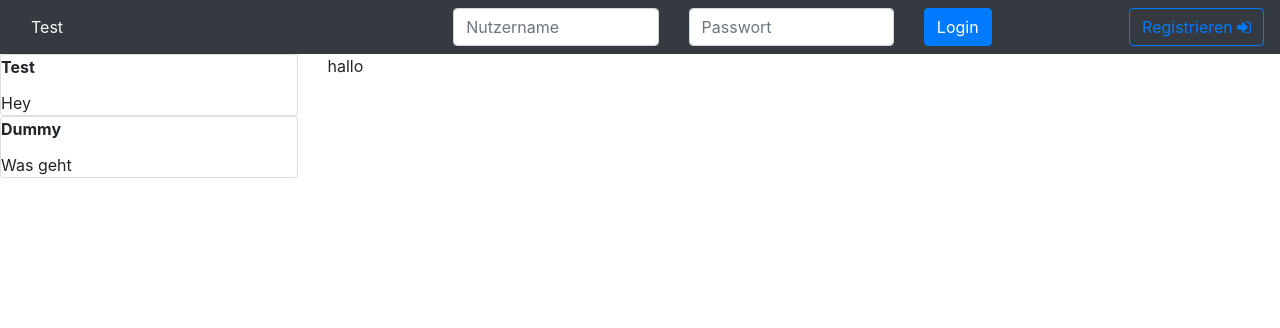
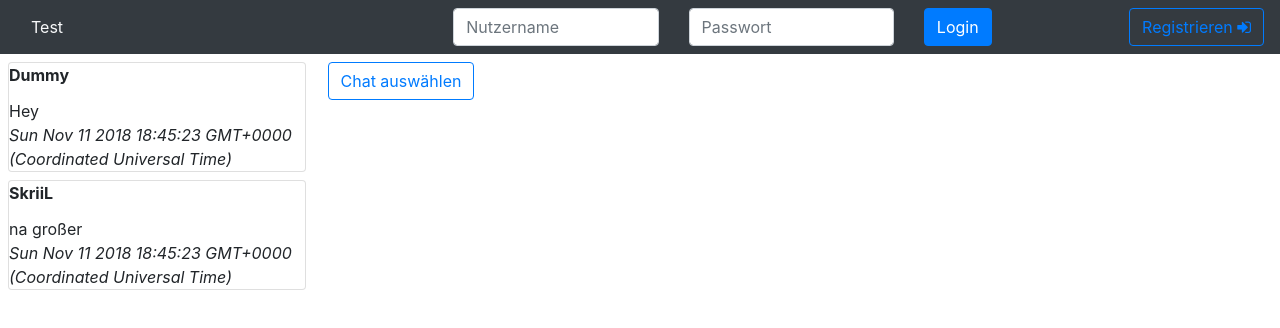
Before and after one commit to SkriiL/chat_angular, an Angular app: page /1/chat in a window 1280 px wide. Shown: the top 328 px of the page. Built offline with nearby package versions, Linux system fonts and the light colour scheme.

Commit message:
#9 chat seite

```diff
--- a/src/app/app.module.ts
+++ b/src/app/app.module.ts
@@ -15,6 +15,7 @@ import { UserEditComponent } from './pages/user-view/user-edit.component';
 import { ChatComponent } from './pages/chat/chat.component';
 import { MessageComponent } from './components/message/message.component';
 import { AllChatsComponent } from './components/all-chats/all-chats.component';
+import { SpecificChatComponent } from './components/specific-chat/specific-chat.component';
 
 @NgModule({
   declarations: [
@@ -28,6 +29,7 @@ import { AllChatsComponent } from './components/all-chats/all-chats.component';
     ChatComponent,
     MessageComponent,
     AllChatsComponent,
+    SpecificChatComponent,
   ],
   imports: [
     BrowserModule,
--- a/src/app/components/all-chats/all-chats.component.html
+++ b/src/app/components/all-chats/all-chats.component.html
@@ -1,8 +1,9 @@
-<div class="container">
-  <div class="row" *ngFor="let chat of chats">
-    <div class="card" style="width: 100%">
-      <strong class="card-title">{{ chat.user }}</strong>
-      <span class="card-text">{{ chat.messages[1].message }}</span>
+<div class="container ml-2">
+  <div class="row mt-2" *ngFor="let conv of conversations">
+    <div class="card" style="width: 100%" (click)="onSelect(conv)">
+      <strong class="card-title">{{ conv.member[1].username }}</strong>
+      <span class="card-text">{{ conv.messages[0].text }}</span>
+      <span class="card-text -align-right font-italic">{{ conv.messages[0].date }}</span>
     </div>
   </div>
 </div>
--- a/src/app/components/all-chats/all-chats.component.ts
+++ b/src/app/components/all-chats/all-chats.component.ts
@@ -1,17 +1,22 @@
-import { Component, OnInit } from '@angular/core';
+import {Component, EventEmitter, OnInit, Output} from '@angular/core';
+import {Conversations} from '../../users';
+import {Conversation} from '../../models/conversation.model';
 
 @Component({
   selector: 'app-all-chats',
   templateUrl: './all-chats.component.html',
 })
 export class AllChatsComponent implements OnInit {
-  chats = [
-    {user: 'Test', messages: [{user: 0, message: 'Hi'}, {user: 1, message: 'Hey'}]},
-    {user: 'Dummy', messages: [{user: 0, message: 'Na'}, {user: 1, message: 'Was geht'}]}
-  ];
+  @Output() select = new EventEmitter<Conversation>();
+  public conversations = Conversations;
+  public selectedConversation: Conversation;
+
   constructor() { }
 
   ngOnInit() {
   }
 
+  onSelect(conversation: Conversation) {
+    this.select.emit(conversation);
+  }
 }
--- a/src/app/components/message/message.component.ts
+++ b/src/app/components/message/message.component.ts
@@ -1,16 +1,34 @@
-import { Component, OnInit } from '@angular/core';
+import {Component, Input, OnInit} from '@angular/core';
+import {Message} from '../../models/message.model';
+import {User} from '../../models/user.model';
 
 @Component({
   selector: 'app-message',
   template: `
-
+    <div [class]="cardStyle" style="width: 100%">
+      <strong class="card-title">{{ name }}</strong>
+      <span class="card-text">{{ message.text }}</span>
+      <span class="card-text -align-right font-italic">{{ message.date }}</span>
+    </div>
   `,
 })
 export class MessageComponent implements OnInit {
+  @Input() message: Message;
+  @Input() otherUser: User;
+
+  public name: string;
+  public cardStyle = 'card mb-2 mr-2 text-right';
 
   constructor() { }
 
   ngOnInit() {
+    if (this.otherUser === this.message.by) {
+      this.cardStyle = 'card mb-2 mr-2 text-left';
+      this.name = this.message.by.username;
+    } else {
+      this.cardStyle = 'card mb-2 mr-2 text-right';
+      this.name = 'Ich';
+    }
   }
 
 }
--- /dev/null
+++ b/src/app/components/specific-chat/specific-chat.component.html
@@ -0,0 +1 @@
+<app-message *ngFor="let message of conversation.messages" [otherUser]="conversation.member[1]" [message]="message"></app-message>
--- /dev/null
+++ b/src/app/components/specific-chat/specific-chat.component.ts
@@ -0,0 +1,16 @@
+import {Component, Input, OnInit} from '@angular/core';
+import {Conversation} from '../../models/conversation.model';
+
+@Component({
+  selector: 'app-specific-chat',
+  templateUrl: './specific-chat.component.html',
+})
+export class SpecificChatComponent implements OnInit {
+  @Input() conversation: Conversation;
+
+  constructor() { }
+
+  ngOnInit() {
+  }
+
+}
--- a/src/app/pages/chat/chat.component.html
+++ b/src/app/pages/chat/chat.component.html
@@ -1,8 +1,9 @@
 <div class="row">
   <div class="col-3">
-    <app-all-chats></app-all-chats>
+    <app-all-chats (select)="select($event)"></app-all-chats>
   </div>
-  <div class="col-9">
-    hallo
+  <div class="col-9 mt-2">
+    <app-specific-chat *ngIf="selectedConversation" [conversation]="selectedConversation"></app-specific-chat>
+    <span class="btn btn-outline-primary" *ngIf="!selectedConversation">Chat auswählen</span>
   </div>
 </div>
--- a/src/app/pages/chat/chat.component.ts
+++ b/src/app/pages/chat/chat.component.ts
@@ -2,6 +2,7 @@ import { Component, OnInit } from '@angular/core';
 import {User} from '../../models/user.model';
 import {UserService} from '../../services/user.service';
 import {ActivatedRoute, Router} from '@angular/router';
+import {Conversation} from '../../models/conversation.model';
 
 @Component({
   selector: 'app-chat',
@@ -9,6 +10,7 @@ import {ActivatedRoute, Router} from '@angular/router';
 })
 export class ChatComponent implements OnInit {
   private currentUser: User;
+  public selectedConversation: Conversation;
 
   constructor(private userService: UserService,
               private route: ActivatedRoute,
@@ -28,4 +30,8 @@ export class ChatComponent implements OnInit {
       this.userService.getSingleById(id).subscribe(u => this.currentUser = u);
     }
   }
+
+  select(conversation: Conversation) {
+    this.selectedConversation = conversation;
+  }
 }
--- a/src/app/users.ts
+++ b/src/app/users.ts
@@ -1,5 +1,15 @@
 import {User} from './models/user.model';
+import {Conversation} from './models/conversation.model';
 
 export const Users: User[] = [
-  { id: 1, username: 'SkriiL', email: 'flx.grimm@gmail.com', password: 'Seedraking1'}
+  { id: 1, username: 'SkriiL', email: 'flx.grimm@gmail.com', password: 'Seedraking1'},
+  { id: 2, username: 'Dummy', email: 'dummy@test.com', password: '123x'}
 ];
+
+export const Conversations: Conversation[] = [
+  {member: [Users[0], Users[1]],
+    messages: [{by: Users[1], text: 'Hey', date: new Date()}]},
+  {member: [Users[1], Users[0]],
+    messages: [{by: Users[0], text: 'na großer', date: new Date()},
+                {by: Users[1], text: 'alles fit bei dir?', date: new Date()}]},
+];
```
Also changed, not shown: 1 other file (tests, documents, lock files or other folders).
